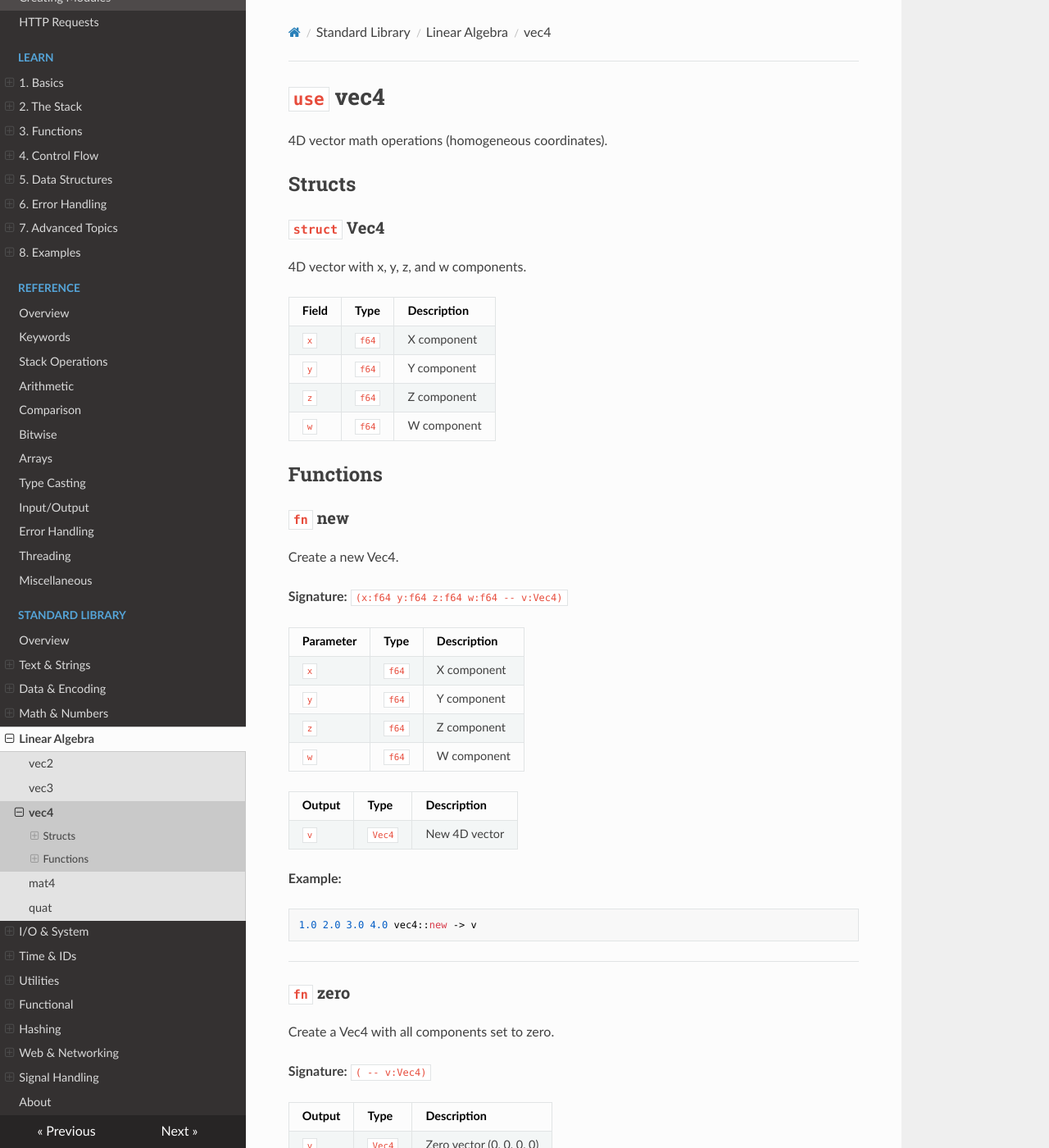
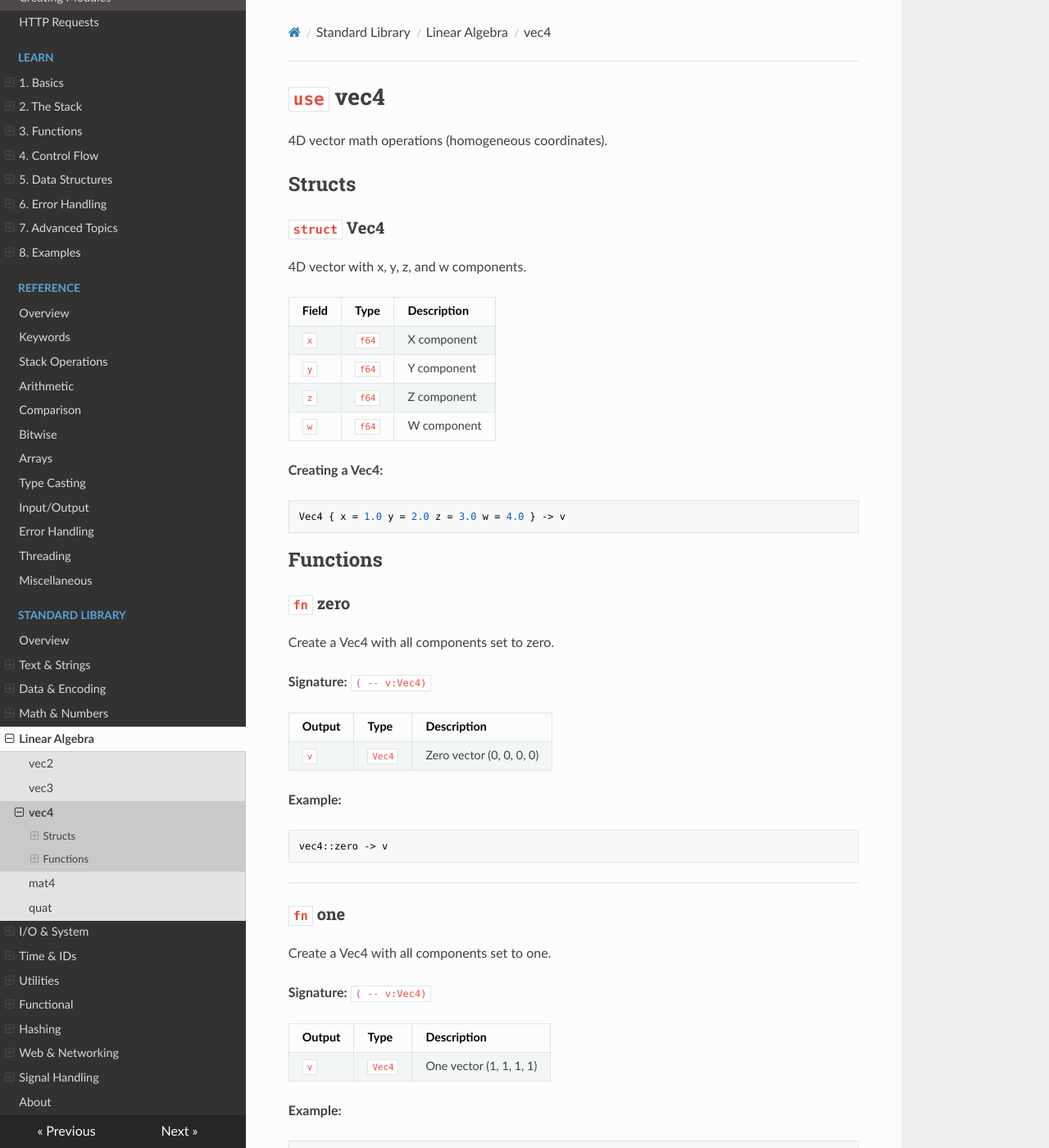
Before and after one commit to quadrate-language/quadrate, an MkDocs documentation site: the page built from docs/docs/docs/stdlib/vec4.md, in a window 1280 px wide and 1400 px high. Shown: the whole window at 82% size. Built offline with MkDocs 1.6.1, drawn with Linux system fonts in a browser that asks for light colours; nearby versions of some CDN libraries.

````diff
--- a/docs/docs/docs/stdlib/vec4.md
+++ b/docs/docs/docs/stdlib/vec4.md
@@ -15,32 +15,13 @@
 | `z` | `f64` | Z component |
 | `w` | `f64` | W component |
 
-## Functions
-
-### `fn` new
-
-Create a new Vec4.
-
-**Signature:** `(x:f64 y:f64 z:f64 w:f64 -- v:Vec4)`
-
-| Parameter | Type | Description |
-|-----------|------|-------------|
-| `x` | `f64` | X component |
-| `y` | `f64` | Y component |
-| `z` | `f64` | Z component |
-| `w` | `f64` | W component |
-
-| Output | Type | Description |
-|--------|------|-------------|
-| `v` | `Vec4` | New 4D vector |
-
-**Example:**
+**Creating a Vec4:**
 
 ```qd
-1.0 2.0 3.0 4.0 vec4::new -> v
+Vec4 { x = 1.0 y = 2.0 z = 3.0 w = 4.0 } -> v
 ```
 
----
+## Functions
 
 ### `fn` zero
 
````
Also changed, not shown: docs/docs/docs/stdlib/vec2.md (+3 -20 lines), docs/docs/docs/stdlib/vec3.md (+3 -21 lines), 3 other files.
